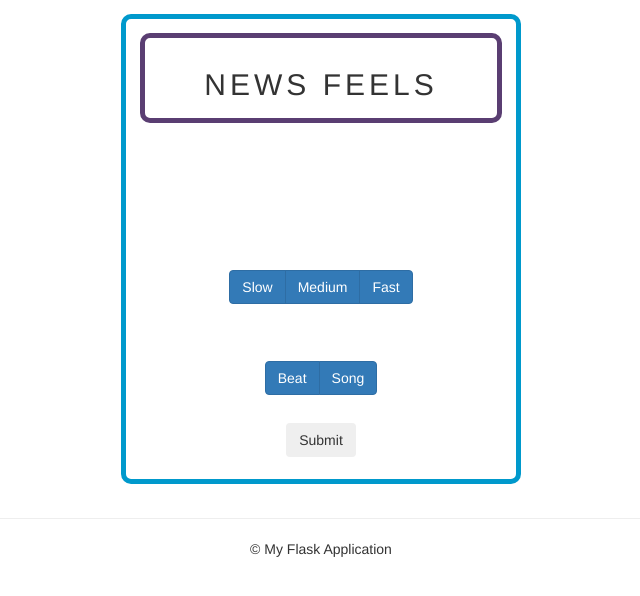
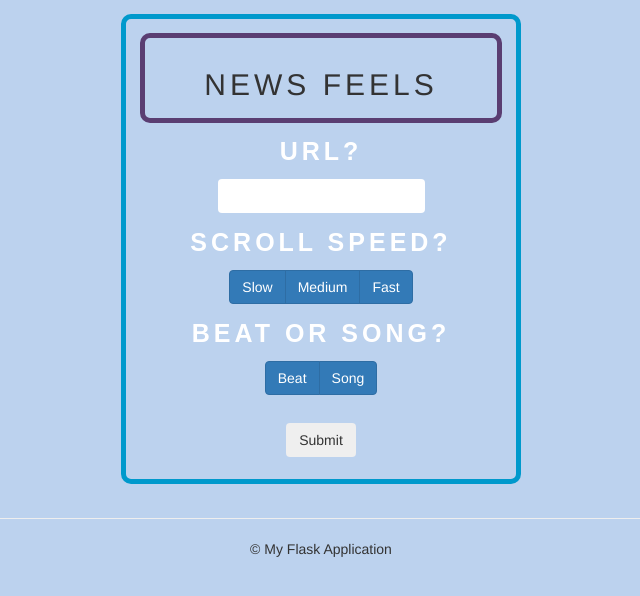
Before and after one commit to timbeiko/newsfeels, a Flask app: page / in a window 1280 px wide. Shown: the top 596 px of the page, without its empty margins (319-959 px from the left). Run offline with Flask 2, Linux system fonts and the light colour scheme; some libraries are stand-ins or nearby versions.

Commit message:
background

```diff
--- a/FlaskWebProject/static/content/site.css
+++ b/FlaskWebProject/static/content/site.css
@@ -1,21 +1,3 @@
-/*body {
-    padding-top: 50px;
-    padding-bottom: 20px;
-}*/
-
-/* Set padding to keep content from hitting the edges */
-/*.body-content {
-    padding-left: 15px;
-    padding-right: 15px;
-}
-*/
-
-/*input,
-select,
-textarea {
-    max-width: 280px;
-}*/
-
 /* styles for validation helpers */
 .field-validation-error {
     color: #b94a48;
@@ -44,7 +26,7 @@ input[type="checkbox"].input-validation-error {
 /* JAMIES'S CODE */
 
 body {
-  background-color:#bcd2ee;
+  background-color:#bcd2ee!important;
   text-align:center;
 }
 
```
